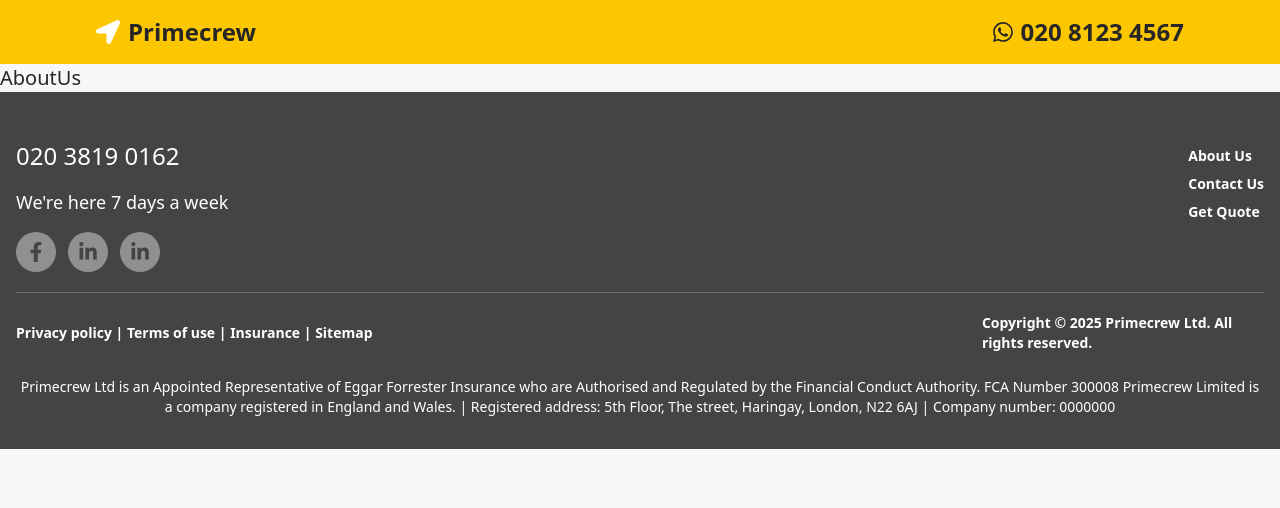
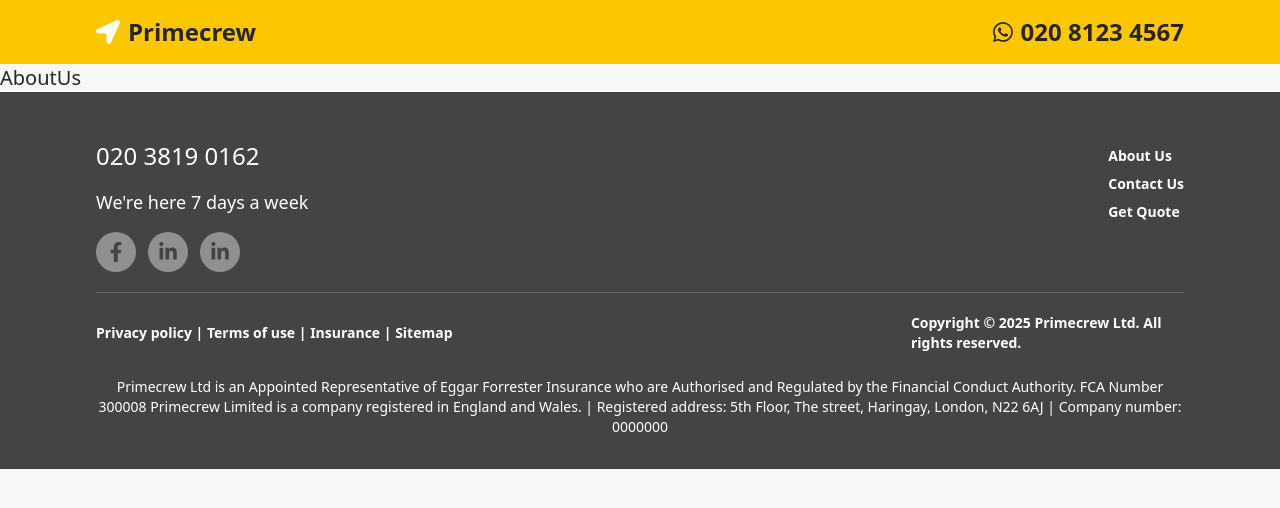
Before and after one commit to hamzahOlaniyan/primecrew, a Next.js app: page /about-us in a window 1280 px wide. Shown: the top 508 px of the page. Built offline with nearby package versions, Linux system fonts and the light colour scheme.

Commit message:
footer padding

```diff
--- a/src/components/Footer.tsx
+++ b/src/components/Footer.tsx
@@ -6,7 +6,7 @@
 
 export const Footer = () => {
    return (
-      <div className="px-4 g:px-24 pt-12 pb-2 bg-[#444444] text-white">
+      <div className="px-4 lg:px-24 pt-12 pb-2 bg-[#444444] text-white">
          <div className="flex justify-between items-start">
             <div className="flex-col flex gap-4">
                <div className="flex-col flex gap-4">
```
